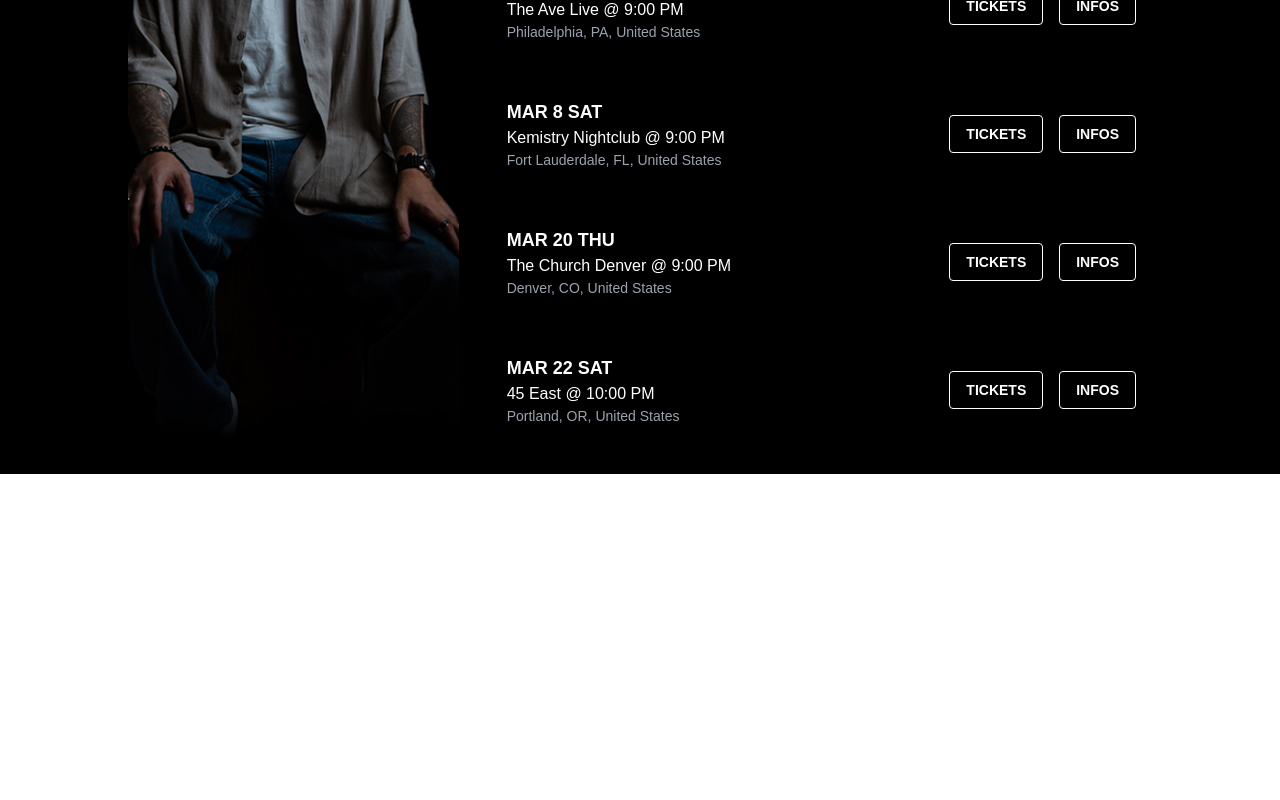
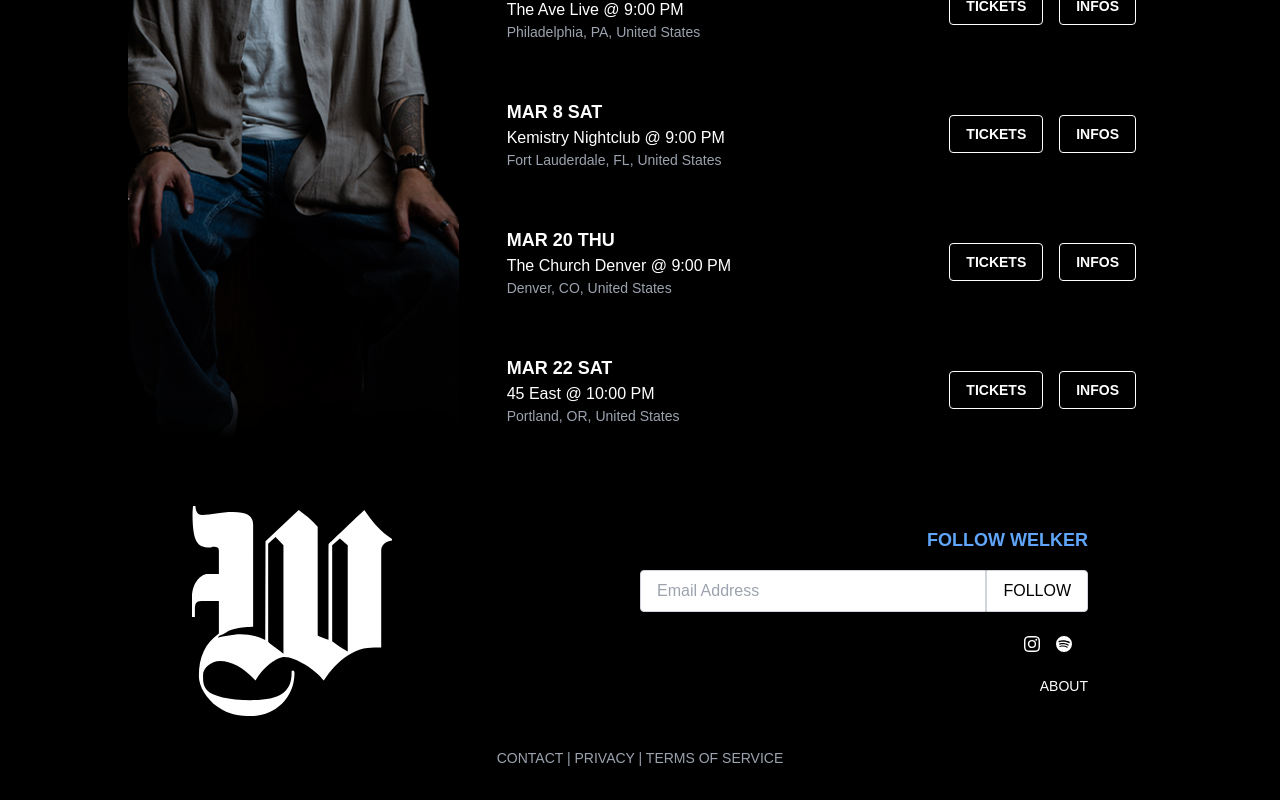
Before and after one commit to eumoitinho/welker_page, a Next.js app: page / in a window 1280 px wide. Shown: the part 3068-3868 px from the top of the page. Before the commit the page ends 3542 px from the top, so only its background shows below. Built offline with nearby package versions, Linux system fonts and the light colour scheme.

Commit message:
Add Footer component and integrate it into the main page

```diff
--- /dev/null
+++ b/src/app/components/footer/Footer.js
@@ -0,0 +1,75 @@
+"use client";
+
+import React from 'react';
+import Image from 'next/image';
+
+const Footer = () => {
+    return (
+        <footer className="bg-black text-white p-4 md:p-8">
+            <div className="max-w-4xl mx-auto flex flex-col md:flex-row items-center justify-between gap-8">
+                {/* Logotipo JAUZ à esquerda */}
+                <div className="w-1/2 md:w-auto flex justify-center md:justify-start">
+                    <Image
+                        src="/images/wtype.svg" // Substitua pelo caminho do logotipo no diretório public
+                        alt="Welker Logo"
+                        width={200} // Ajuste o tamanho conforme necessário
+                        height={100} // Ajuste o tamanho conforme necessário
+                        className="object-contain"
+                    />
+                </div>
+
+                {/* Formulário e redes sociais ao centro */}
+                <div className="w-full md:w-1/2 flex flex-col items-center md:items-end gap-4">
+                    {/* Título "FOLLOW JAUZ" */}
+                    <h2 className="text-lg font-semibold text-blue-400">FOLLOW WELKER</h2>
+
+                    {/* Formulário de e-mail */}
+                    <div className="flex w-full max-w-md">
+                        <input
+                            type="email"
+                            placeholder="Email Address"
+                            className="w-full px-4 py-2 bg-white text-black rounded-l border border-gray-300 focus:outline-none focus:ring-2 focus:ring-blue-400"
+                        />
+                        <button className="px-4 py-2 bg-white text-black rounded-r border border-gray-300 hover:bg-gray-200 transition-colors duration-200">
+                            FOLLOW
+                        </button>
+                    </div>
+
+                    {/* Ícones de redes sociais */}
+                    <div className="flex gap-4 mt-2">
+                        <a href="https://www.instagram.com/welkermusic" target="_blank" rel="noopener noreferrer" className="text-white hover:text-gray-300">
+                            <span className="sr-only">Instagram</span>
+                            <svg xmlns="http://www.w3.org/2000/svg" width="16" height="16" fill="currentColor" class="bi bi-instagram" viewBox="0 0 16 16">
+                                <path d="M8 0C5.829 0 5.556.01 4.703.048 3.85.088 3.269.222 2.76.42a3.9 3.9 0 0 0-1.417.923A3.9 3.9 0 0 0 .42 2.76C.222 3.268.087 3.85.048 4.7.01 5.555 0 5.827 0 8.001c0 2.172.01 2.444.048 3.297.04.852.174 1.433.372 1.942.205.526.478.972.923 1.417.444.445.89.719 1.416.923.51.198 1.09.333 1.942.372C5.555 15.99 5.827 16 8 16s2.444-.01 3.298-.048c.851-.04 1.434-.174 1.943-.372a3.9 3.9 0 0 0 1.416-.923c.445-.445.718-.891.923-1.417.197-.509.332-1.09.372-1.942C15.99 10.445 16 10.173 16 8s-.01-2.445-.048-3.299c-.04-.851-.175-1.433-.372-1.941a3.9 3.9 0 0 0-.923-1.417A3.9 3.9 0 0 0 13.24.42c-.51-.198-1.092-.333-1.943-.372C10.443.01 10.172 0 7.998 0zm-.717 1.442h.718c2.136 0 2.389.007 3.232.046.78.035 1.204.166 1.486.275.373.145.64.319.92.599s.453.546.598.92c.11.281.24.705.275 1.485.039.843.047 1.096.047 3.231s-.008 2.389-.047 3.232c-.035.78-.166 1.203-.275 1.485a2.5 2.5 0 0 1-.599.919c-.28.28-.546.453-.92.598-.28.11-.704.24-1.485.276-.843.038-1.096.047-3.232.047s-2.39-.009-3.233-.047c-.78-.036-1.203-.166-1.485-.276a2.5 2.5 0 0 1-.92-.598 2.5 2.5 0 0 1-.6-.92c-.109-.281-.24-.705-.275-1.485-.038-.843-.046-1.096-.046-3.233s.008-2.388.046-3.231c.036-.78.166-1.204.276-1.486.145-.373.319-.64.599-.92s.546-.453.92-.598c.282-.11.705-.24 1.485-.276.738-.034 1.024-.044 2.515-.045zm4.988 1.328a.96.96 0 1 0 0 1.92.96.96 0 0 0 0-1.92m-4.27 1.122a4.109 4.109 0 1 0 0 8.217 4.109 4.109 0 0 0 0-8.217m0 1.441a2.667 2.667 0 1 1 0 5.334 2.667 2.667 0 0 1 0-5.334" />
+                            </svg>
+                        </a>
+                        <a href="https://open.spotify.com/intl-pt/artist/2cKII1nypeEZZ1JsRSPs3t?si=WA0ghgi5TK2ik-00aimvGg" target="_blank" rel="noopener noreferrer" className="text-white hover:text-gray-300">
+                            <span className="sr-only">Spotify</span>
+                            <svg xmlns="http://www.w3.org/2000/svg" width="16" height="16" fill="currentColor" class="bi bi-spotify" viewBox="0 0 16 16">
+                                <path d="M8 0a8 8 0 1 0 0 16A8 8 0 0 0 8 0m3.669 11.538a.5.5 0 0 1-.686.165c-1.879-1.147-4.243-1.407-7.028-.77a.499.499 0 0 1-.222-.973c3.048-.696 5.662-.397 7.77.892a.5.5 0 0 1 .166.686m.979-2.178a.624.624 0 0 1-.858.205c-2.15-1.321-5.428-1.704-7.972-.932a.625.625 0 0 1-.362-1.194c2.905-.881 6.517-.454 8.986 1.063a.624.624 0 0 1 .206.858m.084-2.268C10.154 5.56 5.9 5.419 3.438 6.166a.748.748 0 1 1-.434-1.432c2.825-.857 7.523-.692 10.492 1.07a.747.747 0 1 1-.764 1.288" />
+                            </svg>
+                        </a>
+                        <a href="https://soundcloud.com/welkermusic" target="_blank" rel="noopener noreferrer" className="text-white hover:text-gray-300">
+                            <span className="sr-only">SoundCloud</span>
+                            <svg viewBox="0 0 50 23" xmlns="http://www.w3.org/2000/svg" fill-rule="evenodd" clip-rule="evenodd" stroke-linejoin="round" stroke-miterlimit="2"><path d="M49.139 15.466a6.88 6.88 0 01-6.966 6.495H25.429a1.404 1.404 0 01-1.39-1.396V2.536a1.536 1.536 0 01.925-1.468S26.504 0 29.748 0a10.973 10.973 0 015.63 1.547 11.14 11.14 0 015.242 7.26 6.465 6.465 0 011.776-.242 6.703 6.703 0 016.744 6.901h-.001zm-27.19-11.79c.505 6.115.872 11.692 0 17.787a.544.544 0 01-1.081 0c-.813-6.043-.46-11.725 0-17.787a.542.542 0 01.83-.52c.176.11.274.313.25.52zM18.56 21.469a.569.569 0 01-1.127 0 67.976 67.976 0 010-15.695.57.57 0 011.134 0c.673 5.21.67 10.485-.007 15.695zM15.166 5.243c.55 5.603.8 10.623-.006 16.213a.545.545 0 01-1.088 0c-.78-5.518-.518-10.682 0-16.213.03-.28.266-.49.547-.49.28 0 .517.21.547.49zm-3.4 16.233a.559.559 0 01-1.108 0 57.407 57.407 0 010-14.654.563.563 0 111.127 0 53.55 53.55 0 01-.02 14.654zM8.37 10.486c.859 3.8.472 7.156-.032 11.029a.532.532 0 01-1.05 0c-.458-3.82-.838-7.255-.032-11.03a.558.558 0 011.114.001zm-3.388-.577c.787 3.893.53 7.189-.02 11.095-.065.577-1.054.583-1.107 0-.498-3.847-.734-7.242-.02-11.095a.578.578 0 011.147 0zm-3.42 1.887c.825 2.582.543 4.68-.033 7.327a.537.537 0 01-1.07 0c-.497-2.595-.7-4.738-.044-7.327a.575.575 0 011.146 0z" fill="#f50" /></svg>
+                        </a>
+                    </div>
+
+                    {/* Link "ABOUT" */}
+                    <a href="/about" className="mt-2 text-white hover:text-gray-300 text-sm">
+                        ABOUT
+                    </a>
+                </div>
+            </div>
+
+            {/* Links de rodapé inferior */}
+            <div className="mt-8 text-center text-gray-400 text-sm">
+                <a href="/contact" className="hover:text-white">CONTACT</a> |
+                <a href="/privacy" className="hover:text-white"> PRIVACY</a> |
+                <a href="/terms" className="hover:text-white"> TERMS OF SERVICE</a>
+            </div>
+        </footer>
+    );
+};
+
+export default Footer;
--- a/src/app/page.js
+++ b/src/app/page.js
@@ -4,6 +4,7 @@ import { HeroSection } from "./components/HeroSection";
 import MusicSection from "./components/music/MusicSection";
 import VideoSection from "./components/video/VideoSection";
 import TourDates from "./components/dates/TourDates";
+import Footer from "./components/footer/Footer";
 
 export default function Home() {
   return (
@@ -13,6 +14,7 @@ export default function Home() {
       <MusicSection />
       <VideoSection />
       <TourDates />
+      <Footer />
     </main>
   );
 }
```
